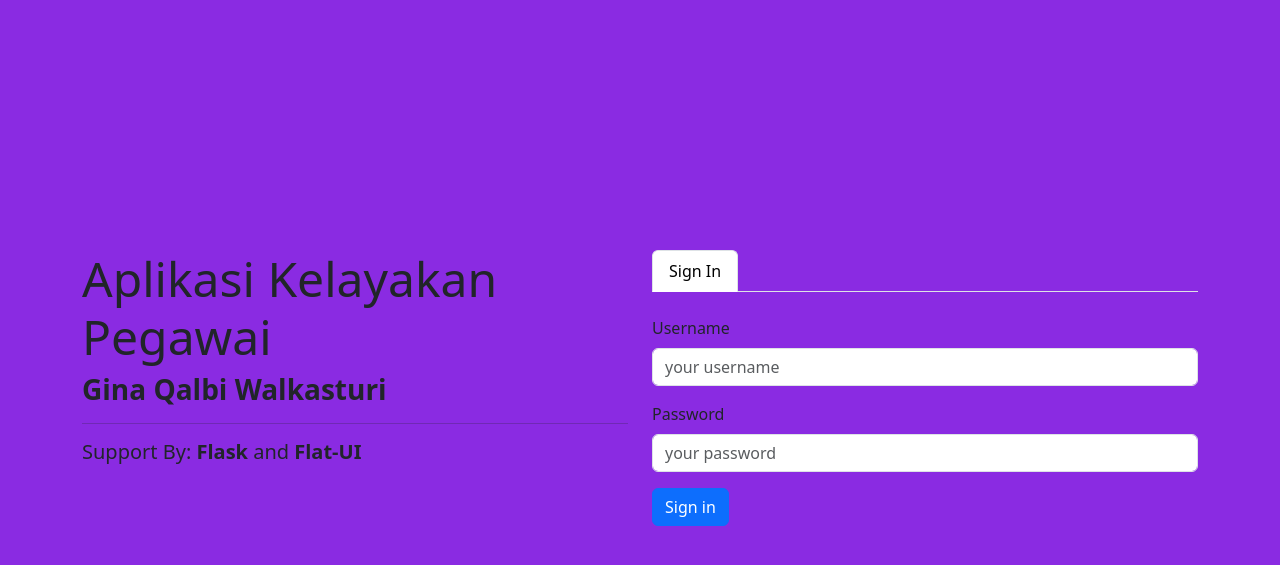
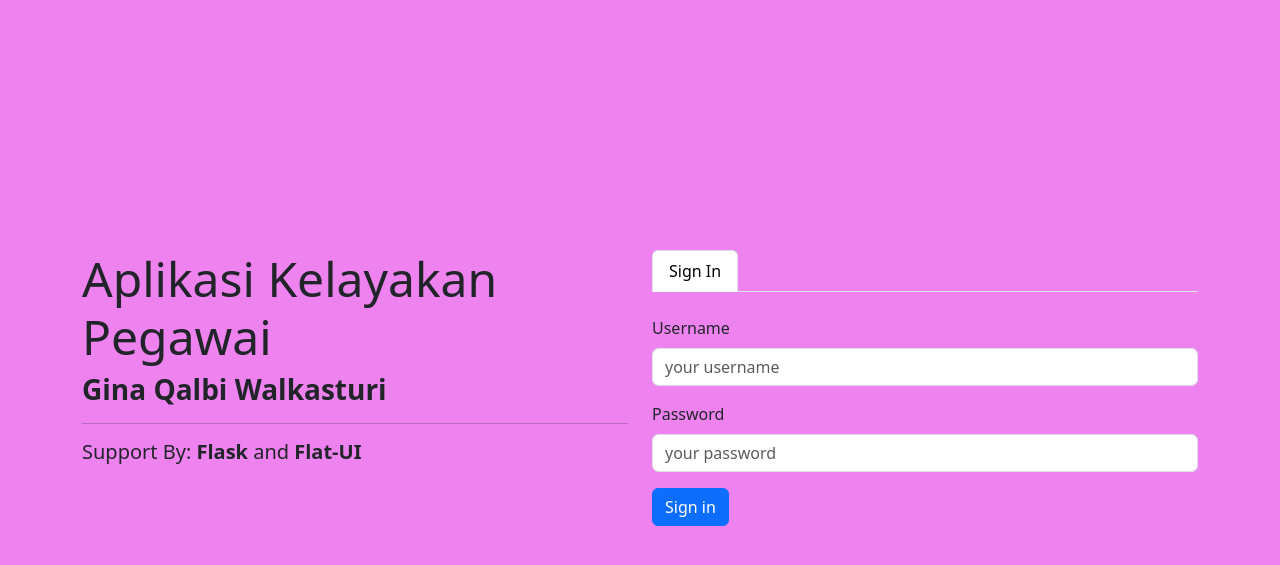
Before and after one commit to junanda/aplikasi-GQ, a Flask app: page / in a window 1280 px wide. Shown: the top 565 px of the page. Run offline with Flask 2, Linux system fonts and the light colour scheme; parts of the project's set-up code (start-up, migrations or seed data) failed here and were passed over; some libraries are stand-ins or nearby versions.

Commit message:
Update Aplikasi Edit Teks

```diff
--- a/src/templates/clustering_view.html
+++ b/src/templates/clustering_view.html
@@ -13,7 +13,7 @@
             <h4>Information</h4>
             <dl class="row">
                 <dt class="col-sm-4">Algorithms</dt>
-                <dd class="col-sm-8">K-Means - CLustering Algiruthms</dd>
+                <dd class="col-sm-8">K-Means - CLustering Algorithm</dd>
 
                 <dt class="col-sm-4">Number of Cluster</dt>
                 <dd class="col-sm-8">2 Cluster</dd>
--- a/src/templates/index.html
+++ b/src/templates/index.html
@@ -13,7 +13,7 @@
     <link rel="stylesheet" href="{{ url_for('static',filename='css/bootstrap.min.css') }}" media="screen">
   </head>
 
-  <body style="background-color:blueviolet;">
+  <body style="background-color:violet;">
     <!--[if lt IE 7]>
       <p class="browsehappy">
         You are using an <strong>outdated</strong> browser. Please
```
Also changed, not shown: src/templates/home_page.html (line endings or trailing spaces).
